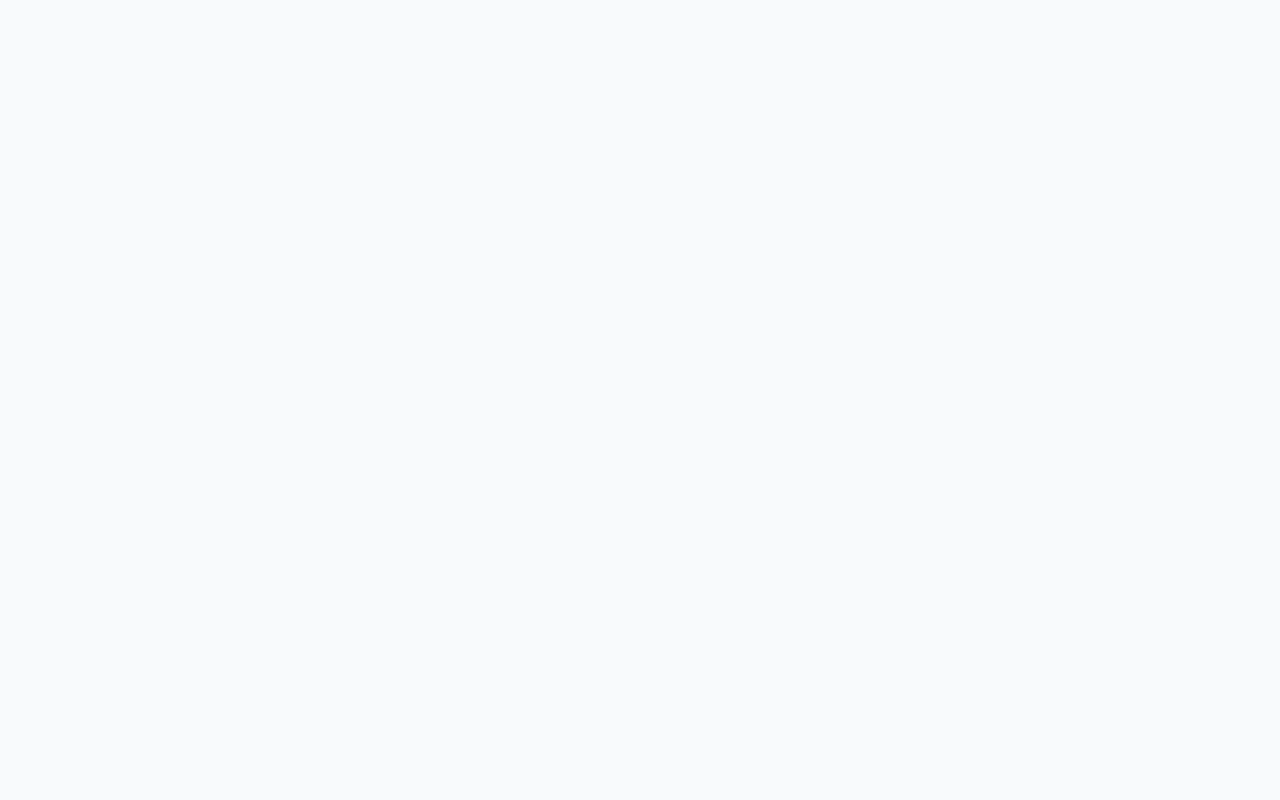
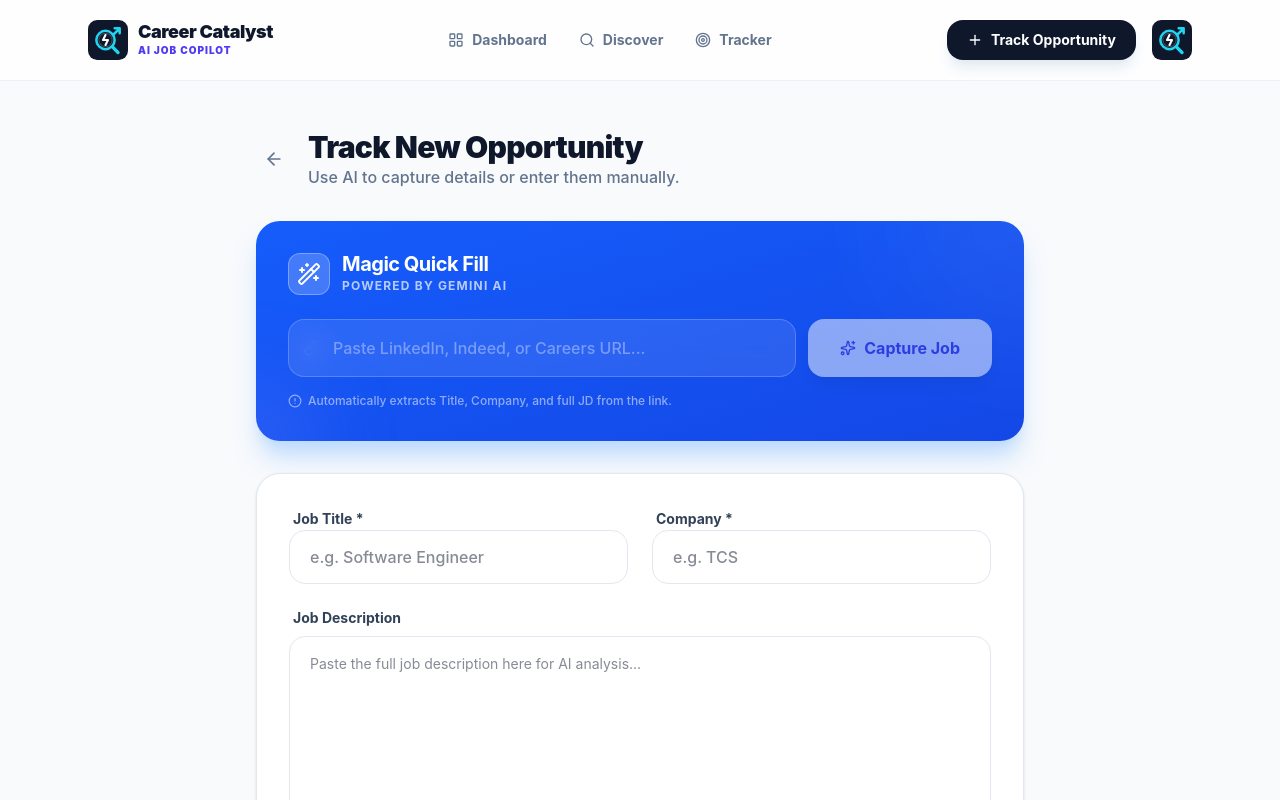
Before and after one commit to rohankohalli/Job-Tracker, a React (Vite) app in the folder frontend/: page /addjob in a window 1280 px wide. Before the commit this address had no page. Shown: the top 800 px of the page. Built offline with nearby package versions, Linux system fonts and the light colour scheme.

Commit message:
fix: update route paths for AddJob component and adjust styling in JobDetail

```diff
--- a/frontend/src/App.jsx
+++ b/frontend/src/App.jsx
@@ -11,7 +11,7 @@ function App() {
       <Route path="/" element={<Layout />}>
         <Route index element={<JobList />} />
         <Route path="search" element={<JobSearch />} />
-        <Route path="add" element={<AddJob />} />
+        <Route path="addjob" element={<AddJob />} />
         <Route path="jobs/:id" element={<JobDetail />} />
       </Route>
     </Routes>
--- a/frontend/src/components/Layout.jsx
+++ b/frontend/src/components/Layout.jsx
@@ -49,7 +49,7 @@ export default function Layout() {
               Discover
             </Link>
             <Link
-              to="/add"
+              to="/addjob"
               className={`text-sm font-bold transition-colors flex items-center gap-2 ${location.pathname === '/add' ? 'text-primary' : 'text-slate-500 hover:text-slate-900'
                 }`}
             >
@@ -59,8 +59,7 @@ export default function Layout() {
           </nav>
 
           <div className="flex items-center gap-4">
-            <Link
-              to="/add"
+            <Link to="/addjob"
               className="hidden sm:flex items-center gap-2 bg-slate-900 text-white px-5 py-2.5 rounded-2xl hover:bg-slate-800 transition-all text-sm font-bold shadow-lg shadow-slate-200"
             >
               <Plus className="w-4 h-4" />
--- a/frontend/src/pages/AddJob.jsx
+++ b/frontend/src/pages/AddJob.jsx
@@ -152,7 +152,7 @@ export default function AddJob() {
 
       <div className="space-y-8">
         {/* Magic Capture Section */}
-        <div className="bg-linear-to-br from-indigo-600 to-violet-700 p-8 rounded-3xl shadow-xl shadow-indigo-200 relative overflow-hidden group">
+        <div className="bg-linear-to-br from-blue-600 to-blue-700 p-8 rounded-3xl shadow-xl shadow-blue-200 relative overflow-hidden group">
           <div className="relative z-10">
             <div className="flex items-center gap-3 mb-6">
               <div className="p-2 bg-white/20 backdrop-blur-md rounded-xl border border-white/30">
@@ -267,9 +267,9 @@ export default function AddJob() {
                   type="button"
                   onClick={handleParse}
                   disabled={parsing}
-                  className="text-[10px] font-black text-indigo-600 uppercase tracking-widest hover:text-indigo-800 disabled:opacity-50 flex items-center gap-1.5 transition-colors"
+                  className="text-[10px] font-black text-indigo-600 uppercase tracking-widest hover:text-indigo-800 disabled:opacity-50 flex items-center gap-1.5 transition-color cursor-pointer"
                 >
-                  <FileText className="w-5.5 h-5.5 cursor-pointer" />
+                  <FileText className="w-5.5 h-5.5 cursor-pointer"/>
                   {parsing ? 'Analyzing...' : 'Auto-Extract from JD'}
                 </button>
               )}
--- a/frontend/src/pages/JobDetail.jsx
+++ b/frontend/src/pages/JobDetail.jsx
@@ -95,7 +95,7 @@ export default function JobDetail() {
                 className="text-2xl font-bold text-slate-900 w-full border-b focus:outline-none focus:border-primary"
               />
               <div className="flex flex-wrap gap-4 items-center">
-                <div className="flex items-center gap-1.5 text-slate-600 border-b min-w-[200px]">
+                <div className="flex items-center gap-1.5 text-slate-600 border-b min-w-50">
                   <Building2 className="w-4 h-4" />
                   <input
                     value={editData.company}
@@ -103,7 +103,7 @@ export default function JobDetail() {
                     className="focus:outline-none w-full"
                   />
                 </div>
-                <div className="flex items-center gap-1.5 text-slate-600 border-b min-w-[200px]">
+                <div className="flex items-center gap-1.5 text-slate-600 border-b min-w-50">
                   <LinkIcon className="w-4 h-4" />
                   <input
                     value={editData.url}
@@ -113,7 +113,7 @@ export default function JobDetail() {
                   />
                 </div>
               </div>
-              <div className="flex gap-2 mt-2">
+              <div className="flex gap-2 mt-2 cursor-pointer">
                 <button
                   onClick={() => handleSave('header')}
                   disabled={saving}
@@ -135,7 +135,7 @@ export default function JobDetail() {
                 <h1 className="text-2xl font-bold text-slate-900">{job.title}</h1>
                 <button
                   onClick={() => setIsEditingHeader(true)}
-                  className="opacity-0 group-hover:opacity-100 p-1 text-slate-400 hover:text-primary transition-all"
+                  className="opacity-0 group-hover:opacity-100 p-1 text-slate-400 hover:text-primary transition-all cursor-pointer"
                 >
                   <Pencil className="w-4 h-4" />
                 </button>
@@ -221,7 +221,7 @@ export default function JobDetail() {
                   </div>
                 </div>
               ) : (
-                <div className="max-h-[500px] overflow-y-auto whitespace-pre-wrap text-sm text-slate-600 font-sans leading-relaxed">
+                <div className="max-h-125 overflow-y-auto whitespace-pre-wrap text-sm text-slate-600 font-sans leading-relaxed">
                   {job.description || <span className="italic text-slate-400">No description provided. Click the pencil icon to add one.</span>}
                 </div>
               )}
```
